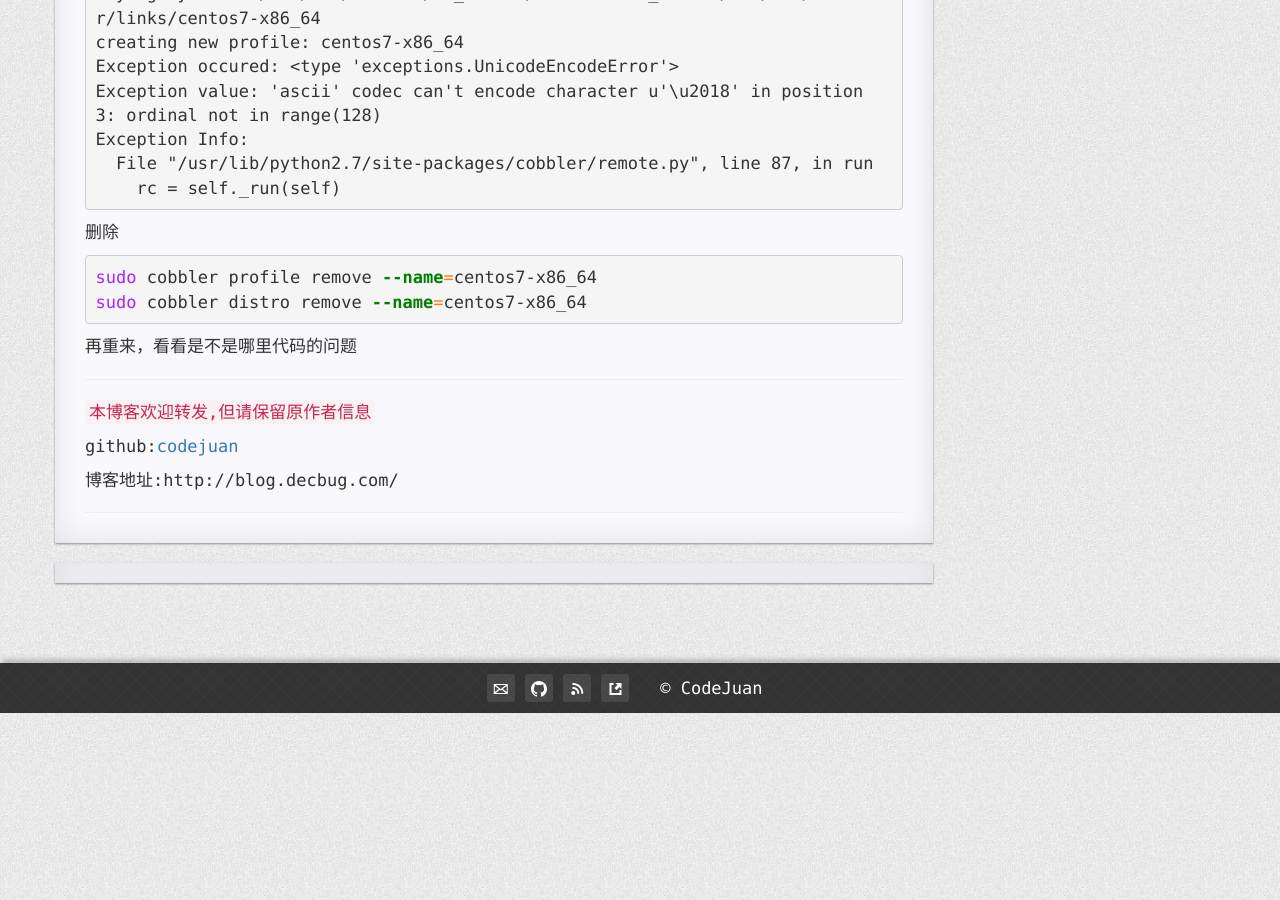
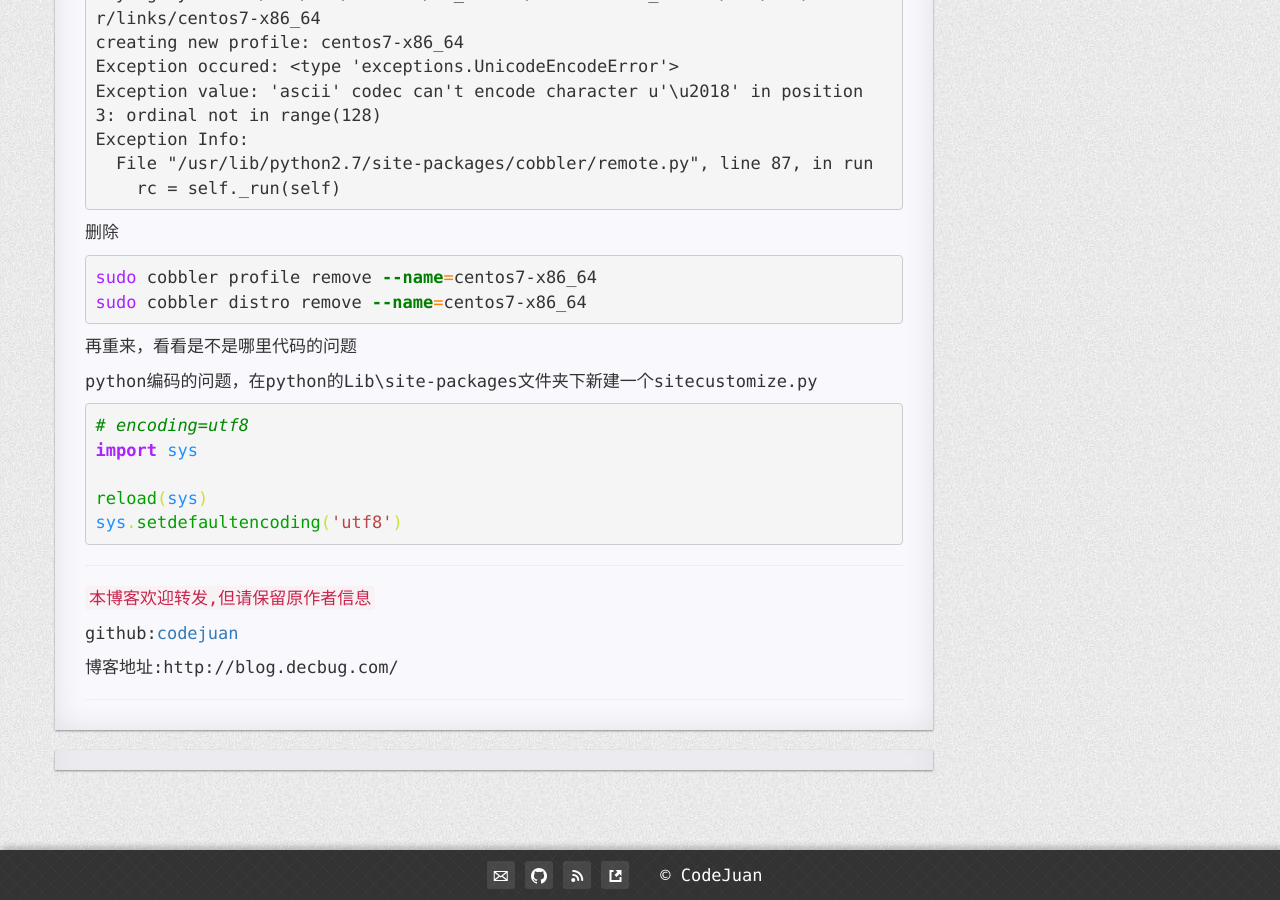
Before and after one commit to CodeJuan/codejuan.github.io2, a Jekyll site: the page built from _posts/2015-11-01-cobbler.md, in a window 1280 px wide and 900 px high, scrolled down 5443 px. Built offline with Jekyll 4.4.1, drawn with Linux system fonts in a browser that asks for light colours; nearby versions of some CDN libraries; Markdown is read by kramdown in place of the engine named in the settings; comment, search, counter and statistics services are not loaded.

Commit message:
Update 2015-11-01-cobbler.md

````diff
--- a/_posts/2015-11-01-cobbler.md
+++ b/_posts/2015-11-01-cobbler.md
@@ -260,7 +260,14 @@ sudo cobbler distro remove --name=centos7-x86_64
 
 再重来，看看是不是哪里代码的问题
 
+python编码的问题，在python的Lib\site-packages文件夹下新建一个sitecustomize.py
+```python
+# encoding=utf8
+import sys
 
+reload(sys)
+sys.setdefaultencoding('utf8')
+```
 
 -----------------------
 
````
